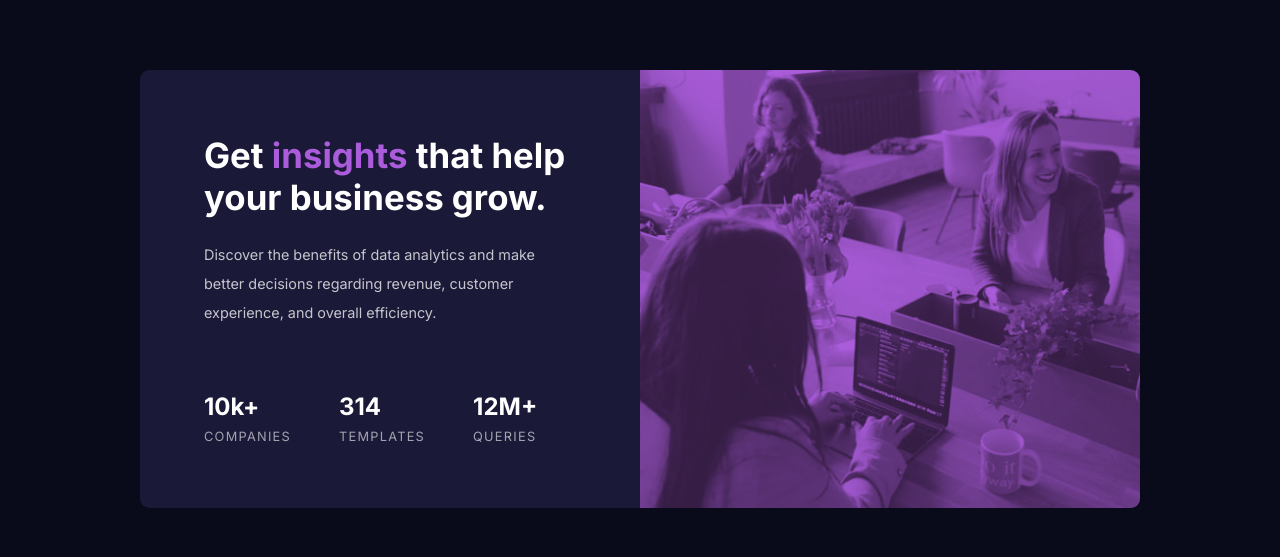
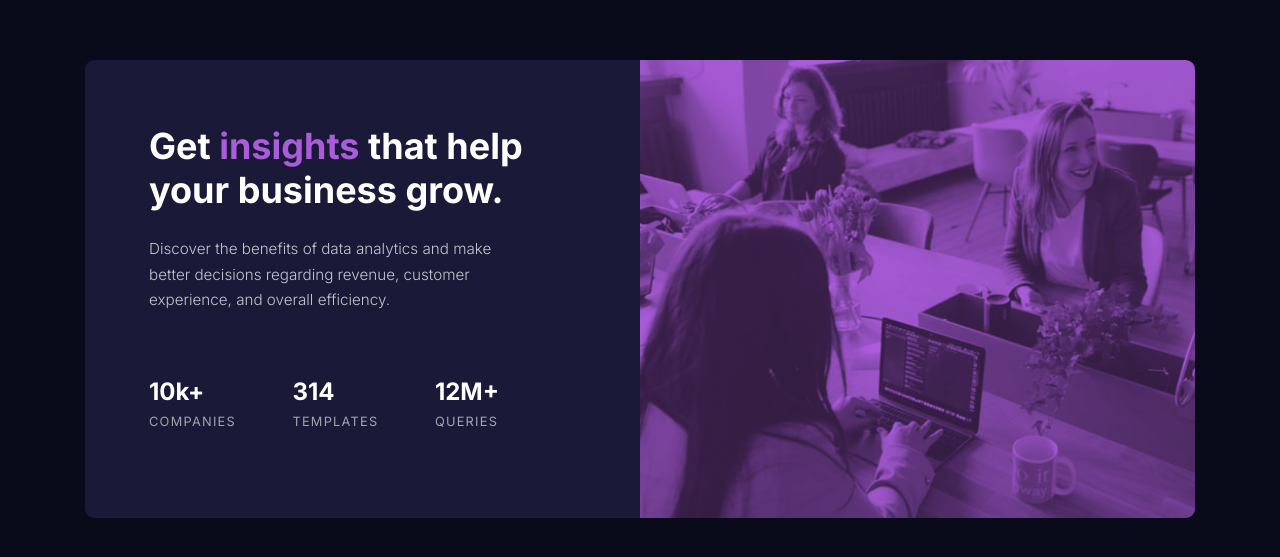
Before and after one commit to DebabrataBanik/stats-preview-card-component-main, a plain HTML site: page index.html in a window 1280 px wide. Shown: the part 111-668 px from the top of the page. Drawn offline with Linux system fonts and the light colour scheme.

Commit message:
Update style.css

```diff
--- a/style.css
+++ b/style.css
@@ -71,7 +71,9 @@ h1 span {
 p{
   font-family: var(--ff-inter);
   color: var(--clr-main-para);
-  line-height: 1.8rem;
+  line-height: 1.6rem;
+  font-weight: 300;
+  font-size: 0.95rem;
 }
 
 .stats__section{
@@ -97,7 +99,7 @@ p{
 
 @media (min-width: 765px){
   .container{
-    max-width: 1000px;
+    max-width: 1110px;
     display: flex;
     flex-direction: row-reverse;
     justify-content: space-between;
@@ -124,17 +126,18 @@ p{
   .stats__section{
     flex-direction: row;
     margin-top: 4rem;
-    gap: 3rem;
+    /* gap: 3rem; */
+    max-width: 350px;
+    justify-content: space-between;
   }
   .stat{
     font-weight: 400;
   }
   h1{
-    font-size: 2.175rem;
+    font-size: 2.25rem;
     /* font-weight: 600; */
   }
   p{
-    font-size: 0.9rem;
+    max-width: 375px;
   }
-
 }
```
